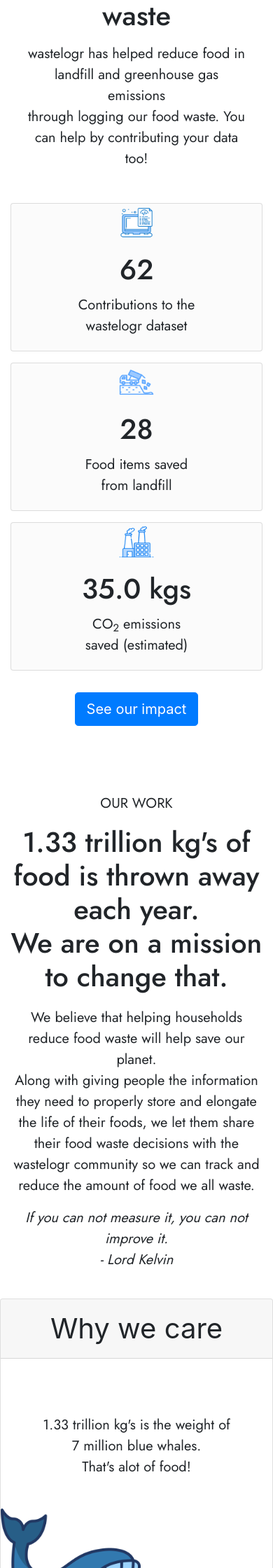
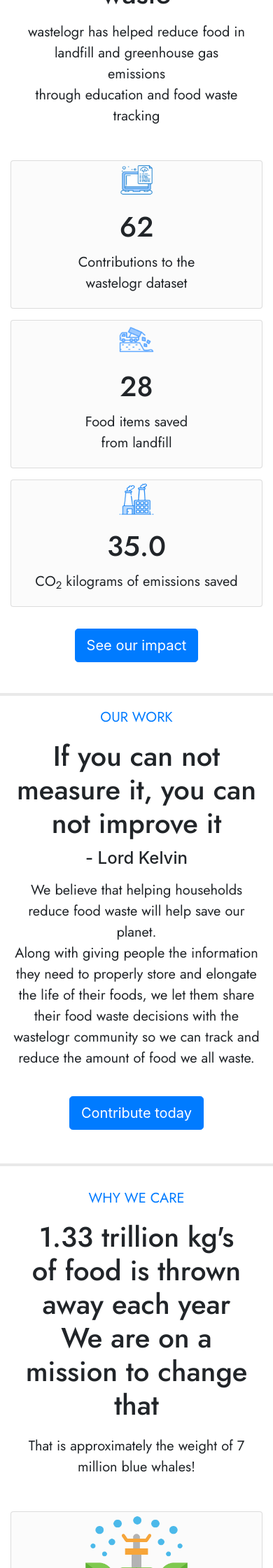
Before and after one commit to vanedo/FoodWasteTracker, a Django app: page /index/ in a window 390 px wide; the page is wider, and only the part inside the window is pictured. Shown: the part 720-2960 px from the top of that part at 70% size. Run offline with Django 3.2, Linux system fonts and the light colour scheme; data comes from the database, SQL or seed files in the repository; some libraries are stand-ins or nearby versions.

Commit message:
landing page content

```diff
--- a/src/apps/tracker/static/css/main.css
+++ b/src/apps/tracker/static/css/main.css
@@ -13,6 +13,25 @@ body.intro {
   background-size: 35%, 35%;
   background-attachment: fixed;
 
+}
+
+/* Solid border */
+hr.solid {
+  border-top: 4px solid rgba(211,211,211,0.5);
+  width: 825px;
+  margin-top: 3%;
+  margin-bottom: 3%;
+}
+
+/* Rounded border */
+hr.rounded {
+  border-top: 4px solid rgba(211,211,211,0.5);
+  border-radius: 5px;
+  width: 825px;
+}
+
+div.data-tile1{
+  background-image: url('/static/img/lblue_data_entry.png');
 }
 
 h1.card-title{
--- a/src/apps/tracker/templates/tracker/index.html
+++ b/src/apps/tracker/templates/tracker/index.html
@@ -13,7 +13,7 @@
     {% load static %}
     {% block content %}
 
-    <div class = "container" style="padding-top:12%">
+    <div class = "container" style="padding-top:5%">
       <div class="card mb-4 text-center" style="background-color: rgba(245, 245, 245, 0.0); border:0px " >
           <div class="card-body">
               <h1 class="card-title" style="font-size:55px" font-color: "blue" > Join the food waste revolution! </h1>
@@ -25,19 +25,19 @@
       </div>
     </div>
 
-
+    <hr class="solid">
 
     <section id = "community-impact">
-    <div class = "container" style="padding-top:5%">
+    <div class = "container" style="padding-top:0%">
         <div class="card mb-4 text-center" style="background-color: rgba(245, 245, 245, 0.0); border:0px " >
             <div class="card-body">
-                <p class="card-text text-center">COMMUNITY IMPACT</p>
+                <p class="card-text text-center " style="color: rgba(0,123,255,1)">COMMUNITY IMPACT</p>
                 <h1 class="card-title text-center" style="font-size:40px">
                     Help us track and reduce food waste
                 </h1>
                 <p class="card-text text-center pt-1">
                     wastelogr has helped reduce food in landfill and greenhouse gas emissions<br>
-                    through logging our food waste. You can help by contributing your data too!
+                    through education and food waste tracking <br>
                 </p>
               </div>
         </div>
@@ -51,7 +51,7 @@
                     <div class="card mb-3 text-center" style="background-color: rgba(245, 245, 245, 0.4); " >
 
                         <img src="/static/img/lblue_data_entry.png" style="width: 50px; height: 50px; margin:auto" class="card-img-top pt-1" alt="">
-                        <div class="card-body">
+                        <div class="card-body" id="card-body">
                             <h1 class="card-title"> {% metric_contributions request %} </h1>
                             <p class="card-text">Contributions to the <br>wastelogr dataset</p>
                         </div>
@@ -74,8 +74,8 @@
                     <div class="card mb-2 text-center" style="background-color: rgba(245, 245, 245, 0.4); " >
                         <img src="/static/img/lblue_air-pollution.png" style="width: 50px; height: 50px; margin:auto" class="card-img-top pt-1" alt="">
                         <div class="card-body">
-                            <h1 class="card-title">{% metric_red_emissions request %} kgs</h1>
-                            <p class="card-text">CO<sub>2</sub> emissions <br>saved (estimated) </p>
+                            <h1 class="card-title">{% metric_red_emissions request %}</h1>
+                            <p class="card-text">CO<sub>2</sub> kilograms of emissions saved </p>
                         </div>
                     </div>
                 </div>
@@ -84,7 +84,6 @@
       </div>
     </div>
     </section>
-
 
 
     <div class = "container" >
@@ -96,16 +95,19 @@
         </div>
       </div>
 
+      <hr class="solid">
+
     <section id ="our-work">
-    <div class = "pt-5">
-        <div class = "container" style="padding-top:1%">
+    <div class = "pt-1">
+        <div class = "container">
             <div class = "row">
                 <div class = "col-md-12">
-                    <p class="card-text text-center">OUR WORK</p>
+                    <p class="card-text text-center" style="color: rgba(0,123,255,1)"> OUR WORK</p>
                     <h1 class="card-title text-center" style="font-size:40px">
-                        1.33 trillion kg's of food is thrown away each year.<br>
-                        We are on a mission to change that.
+                        If you can not measure it, you can not improve it<br>
                     </h1>
+                    <h4 class = "text-center">- Lord Kelvin</h4>
+
                     <p class="card-text text-center pt-2">
                         We believe that helping households reduce food waste will help save our planet. <br>
                         Along with giving people the information they need to properly store and elongate <br>
@@ -122,52 +124,62 @@
         <div class = "container">
             <div class = "row">
                 <div class = "col-md-12">
-                    <p class="card-text text-center font-italic">
-                        If you can not measure it, you can not improve it.<br>
-                        - Lord Kelvin
-                    </p>
+                    <div class="card-body text-center">
+                        <div style="padding-top:1%"></div>
+                            <a class="btn btn-primary btn-lg" href="{% url 'add' %}" role="button">Contribute today</a>
+                    </div>
                 </div>
             </div>
         </div>
     </div>
 
-    <div class = "row pt-4"></div>
-    <section id = 'why-we-care'>
+    <hr class="solid">
 
-    <div class="card">
-        <div class="card-header text-center" style="font-size:40px" >
-            Why we care
-        </div>
 
-        <div class="row pt-5">
-            <div class="col-md-2"></div>
-            <div class="col-md-4">
-              <!-- Left side: Text card -->
-              <div class="card border-0 mb-4 text-center " >
-                <h1 class="card-title">  </h1>
+    <section id = "wwhy-we-care-1">
+        <div class = "container" style="padding-top:0%">
+            <div class="card mb-4 text-center" style="background-color: rgba(245, 245, 245, 0.0); border:0px " >
                 <div class="card-body">
-                        <p class="card-text">
-                            1.33 trillion kg's is the weight of<br>
-                            7 million blue whales. <br>
-                            That's alot of food! <br>
+                    <p class="card-text text-center" style="color: rgba(0,123,255,1);">WHY WE CARE</p>
+                    <h1 class="card-title text-center" style="font-size:40px">
+                        1.33 trillion kg's of food is thrown away each year<br>
+                        We are on a mission to change that
+                    </h1>
+                    <p class="card-text text-center pt-2">
+                        That is approximately the weight of 7 million blue whales! <br>
                     </p>
                 </div>
             </div>
           </div>
-            <div class="col-md-4">
-              <!-- Right side: Picture -->
-              <img src="/static/img/whale-2.png" style="width: 200px; height: 200px; margin:auto" class="img-fluid" alt="Section Image">
+
+        <div class = "pt-1">
+            <div class = "container">
+                <div class = "row justify-content-center">
+
+                    <div class = "col-md-3">
+                        <div class="card mb-3 text-center" style="background-color: rgba(245, 245, 245, 0.4); " >
+
+                            <img src="/static/img/Agriculture.png" style="width: 150px; height: 150px; margin:auto" class="card-img-top pt-1" alt="">
+                            <div class="card-body" id="card-body">
+                                <h1 class="card-title">25%</h1>
+                                <p class="card-text">
+                                    Food waste means that <br>
+                                    25% of water usage <br>
+                                    goes to food we <br>
+                                    never eat <br>
+                                    <br>
+                                </p>
                             </div>
-            <div class="col-md-2"></div>
+                        </div>
                     </div>
 
-        <div class="row pt-5">
-            <div class="col-md-2"></div>
-            <div class="col-md-4">
-              <!-- Left side: Text card -->
-              <div class="card pt-2 border-0 mb-4 text-center " >
-                <h1 class="card-title">  </h1>
+                    <div class = "col-md-3">
+                        <div class="card mb-3 text-center" style="background-color: rgba(245, 245, 245, 0.4); " >
+                            <div class="mt-auto">
+                                <img src="/static/img/methane.png" style="width: 150px; height: 150px; margin: auto" class="card-img-top pt-1" alt="">
+                            </div>
                             <div class="card-body">
+                                <h1 class="card-title">10%</h1>
                                 <p class="card-text">
                                 Food waste accounts for 10% of all <br>
                                 greenhouse gas emissions.<br>
@@ -176,20 +188,12 @@
                             </div>
                         </div>
                     </div>
-            <div class="col-md-4">
-              <!-- Right side: Picture -->
-              <img src="/static/img/methane.png" style="width: 200px; height: 200px; margin:auto" class="img-fluid" alt="Section Image">
-            </div>
-            <div class="col-md-2"></div>
-        </div>
 
-        <div class="row pt-5">
-            <div class="col-md-2"></div>
-            <div class="col-md-4">
-              <!-- Left side: Text card -->
-              <div class="card pt-2 border-0 mb-4 text-center " >
-                <h1 class="card-title">  </h1>
+                    <div class = "col-md-3">
+                        <div class="card mb-2 text-center" style="background-color: rgba(245, 245, 245, 0.4); " >
+                            <img src="/static/img/money_trash.png" style="width: 150px; height: 150px; margin:auto" class="card-img-top pt-1" alt="">
                             <div class="card-body">
+                                <h1 class="card-title">$36.6B</h1>
                                 <p class="card-text">
                                     Food waste costs the Australian economy <br>
                                     $36.6 billion each year.<br>
@@ -198,36 +202,26 @@
                             </div>
                         </div>
                     </div>
-            <div class="col-md-4">
-              <!-- Right side: Picture -->
-              <img src="/static/img/money_trash.png" style="width: 200px; height: 200px; margin:auto" class="img-fluid" alt="Section Image">
-            </div>
-            <div class="col-md-2"></div>
-        </div>
 
-        <div class="row pt-5">
-            <div class="col-md-2"></div>
-            <div class="col-md-4">
-              <!-- Left side: Text card -->
-              <div class="card pt-2 border-0 mb-4 text-center " >
-                <h1 class="card-title">  </h1>
-                    <div class="card-body">
-                        <p class="card-text">
-                            25% of water usage goes to food<br>
-                            we never eat<br>
-                        </p>
                 </div>
           </div>
         </div>
-            <div class="col-md-4 pt-2">
-              <!-- Right side: Picture -->
-              <img src="/static/img/Agriculture.png" style="width: 200px; height: 200px; margin:auto" class="img-fluid" alt="Section Image">
+
+        <div class = "pt-3 pb-5">
+            <div class = "container">
+                <div class = "row">
+                    <div class = "col-md-12">
+                        <div class="card-body text-center">
+                            <div style="padding-top:1%"></div>
+                                <a class="btn btn-primary btn-lg" href="{% url 'food_tracker' %}" role="button">
+                                    Learn how to upcycle your food today
+                                </a>
                         </div>
-            <div class="col-md-2"></div>
+                    </div>
+                </div>
+            </div>
         </div>
 
-
-        <div class = "pt-4"></div>
     </section>
 
 
```
Lines whose indentation alone changed are shown as unchanged.
